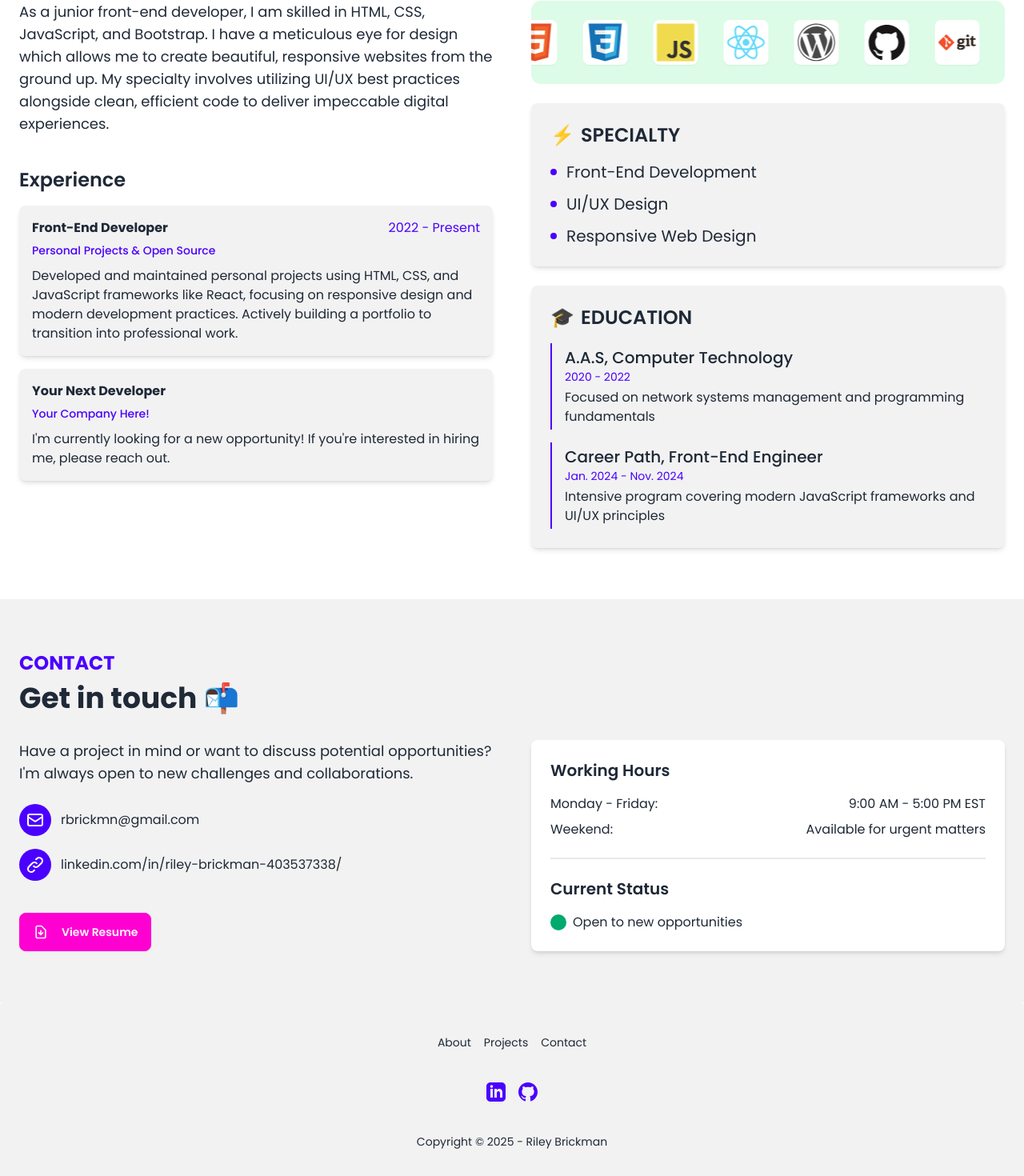
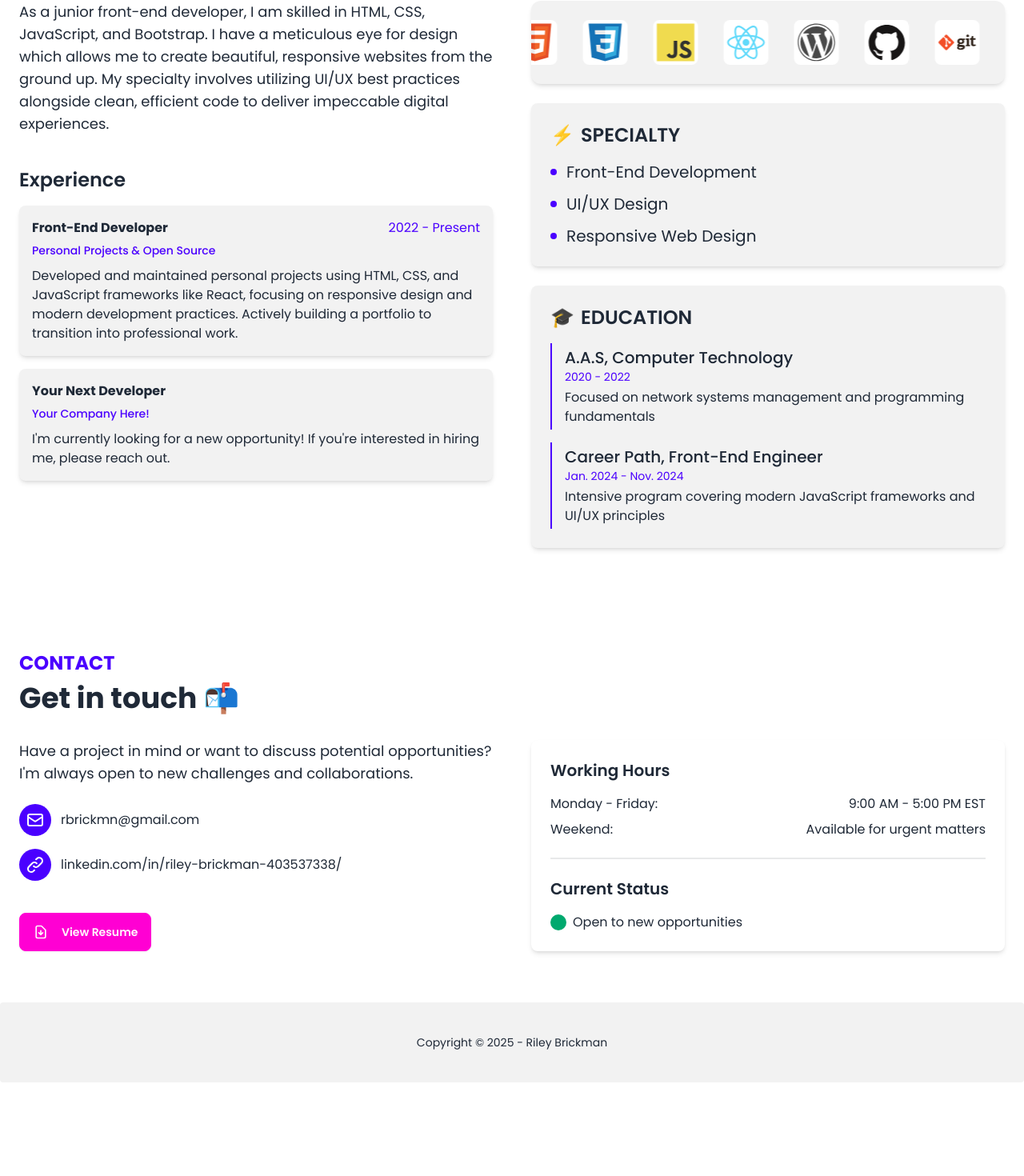
Before and after one commit to rbrickmn/portfolio-v2, a React (Vite) app: page / in a window 1280 px wide. Shown: the part 699-2169 px from the top of the page at 80% size. After the commit the page ends 2052 px from the top, so only its background shows below. Built offline with nearby package versions, Linux system fonts and the light colour scheme.

Commit message:
Organize, update footer & hero sections

```diff
--- a/src/components/Contact.jsx
+++ b/src/components/Contact.jsx
@@ -2,7 +2,7 @@ import React from "react";
 
 const Contact = () => {
   return (
-    <section id="contact" className="py-16 bg-base-200">
+    <section id="contact" className="py-16">
       <div className="container mx-auto px-6">
         <h2 className="text-2xl font-bold text-primary uppercase mb-2">
           CONTACT
@@ -38,7 +38,7 @@ const Contact = () => {
                   </svg>
                 </div>
                 <a
-                  href="mailto:riley.brickman@email.com"
+                  href="mailto:rbrickmn@gmail.com"
                   className="link link-hover"
                 >
                   rbrickmn@gmail.com
--- a/src/components/Footer.jsx
+++ b/src/components/Footer.jsx
@@ -27,31 +27,6 @@ const Footer = () => {
 
   return (
     <footer className="footer footer-center bg-base-200 text-base-content rounded p-10">
-      <nav className="grid grid-flow-col gap-4">
-        <a onClick={handleAboutClick} className="link link-hover">
-          About
-        </a>
-        <Link to="/projects" className="link link-hover">
-          Projects
-        </Link>
-        <a onClick={handleContactClick} className="link link-hover">
-          Contact
-        </a>
-      </nav>
-      <nav>
-        <div className="grid grid-flow-col gap-4">
-          <a href="https://linkedin.com/in/your-linkedin" target="_blank" rel="noopener noreferrer" className="text-primary hover:text-primary-focus transition-colors duration-300">
-            <svg xmlns="http://www.w3.org/2000/svg" width="24" height="24" viewBox="0 0 24 24" className="fill-current">
-              <path d="M19 0h-14c-2.761 0-5 2.239-5 5v14c0 2.761 2.239 5 5 5h14c2.762 0 5-2.239 5-5v-14c0-2.761-2.238-5-5-5zm-11 19h-3v-11h3v11zm-1.5-12.268c-.966 0-1.75-.79-1.75-1.764s.784-1.764 1.75-1.764 1.75.79 1.75 1.764-.783 1.764-1.75 1.764zm13.5 12.268h-3v-5.604c0-3.368-4-3.113-4 0v5.604h-3v-11h3v1.765c1.396-2.586 7-2.777 7 2.476v6.759z"/>
-            </svg>
-          </a>
-          <a href="https://github.com/your-github" target="_blank" rel="noopener noreferrer" className="text-primary hover:text-primary-focus transition-colors duration-300">
-            <svg xmlns="http://www.w3.org/2000/svg" width="24" height="24" viewBox="0 0 24 24" className="fill-current">
-              <path d="M12 0c-6.626 0-12 5.373-12 12 0 5.302 3.438 9.8 8.207 11.387.599.111.793-.261.793-.577v-2.234c-3.338.726-4.033-1.416-4.033-1.416-.546-1.387-1.333-1.756-1.333-1.756-1.089-.745.083-.729.083-.729 1.205.084 1.839 1.237 1.839 1.237 1.07 1.834 2.807 1.304 3.492.997.107-.775.418-1.305.762-1.604-2.665-.305-5.467-1.334-5.467-5.931 0-1.311.469-2.381 1.236-3.221-.124-.303-.535-1.524.117-3.176 0 0 1.008-.322 3.301 1.23.957-.266 1.983-.399 3.003-.404 1.02.005 2.047.138 3.006.404 2.291-1.552 3.297-1.23 3.297-1.23.653 1.653.242 2.874.118 3.176.77.84 1.235 1.911 1.235 3.221 0 4.609-2.807 5.624-5.479 5.921.43.372.823 1.102.823 2.222v3.293c0 .319.192.694.801.576 4.765-1.589 8.199-6.086 8.199-11.386 0-6.627-5.373-12-12-12z"/>
-            </svg>
-          </a>
-        </div>
-      </nav>
       <aside>
         <p>
           Copyright © {new Date().getFullYear()} - Riley
--- a/src/components/TechMarquee.jsx
+++ b/src/components/TechMarquee.jsx
@@ -19,13 +19,13 @@ const TechMarquee = () => {
   const duplicatedTechnologies = [...technologies, ...technologies];
 
   return (
-    <div className="relative overflow-hidden bg-green-100 rounded-xl p-6">
+    <div className="relative overflow-hidden bg-base-200 shadow-md rounded-xl p-6">
       {/* Infinite scrolling container */}
       <div className="flex animate-marquee">
         {duplicatedTechnologies.map((tech, index) => (
           <div
           key={`${tech.name}-${index}`}
-          className={`flex items-center justify-center mx-4 w-14 h-14 ${tech.color} rounded-lg shadow-sm shrink-0`}
+          className={`flex items-center justify-center mx-4 w-14 h-14 ${tech.color} rounded-lg shrink-0`}
         >
           <img src={tech.logo} alt={tech.name} className="w-12 h-12 shrink-0" />
         </div>
```
